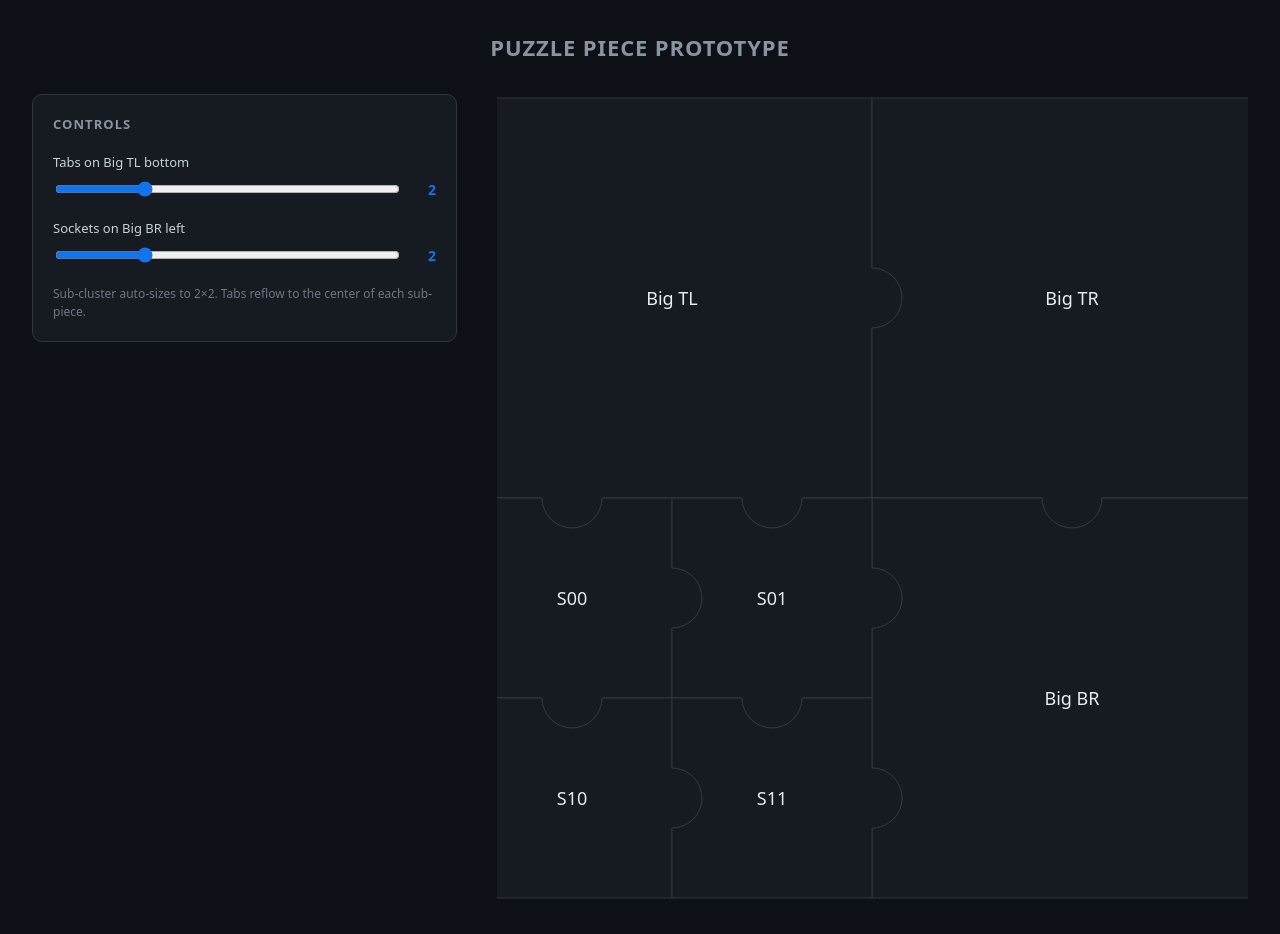
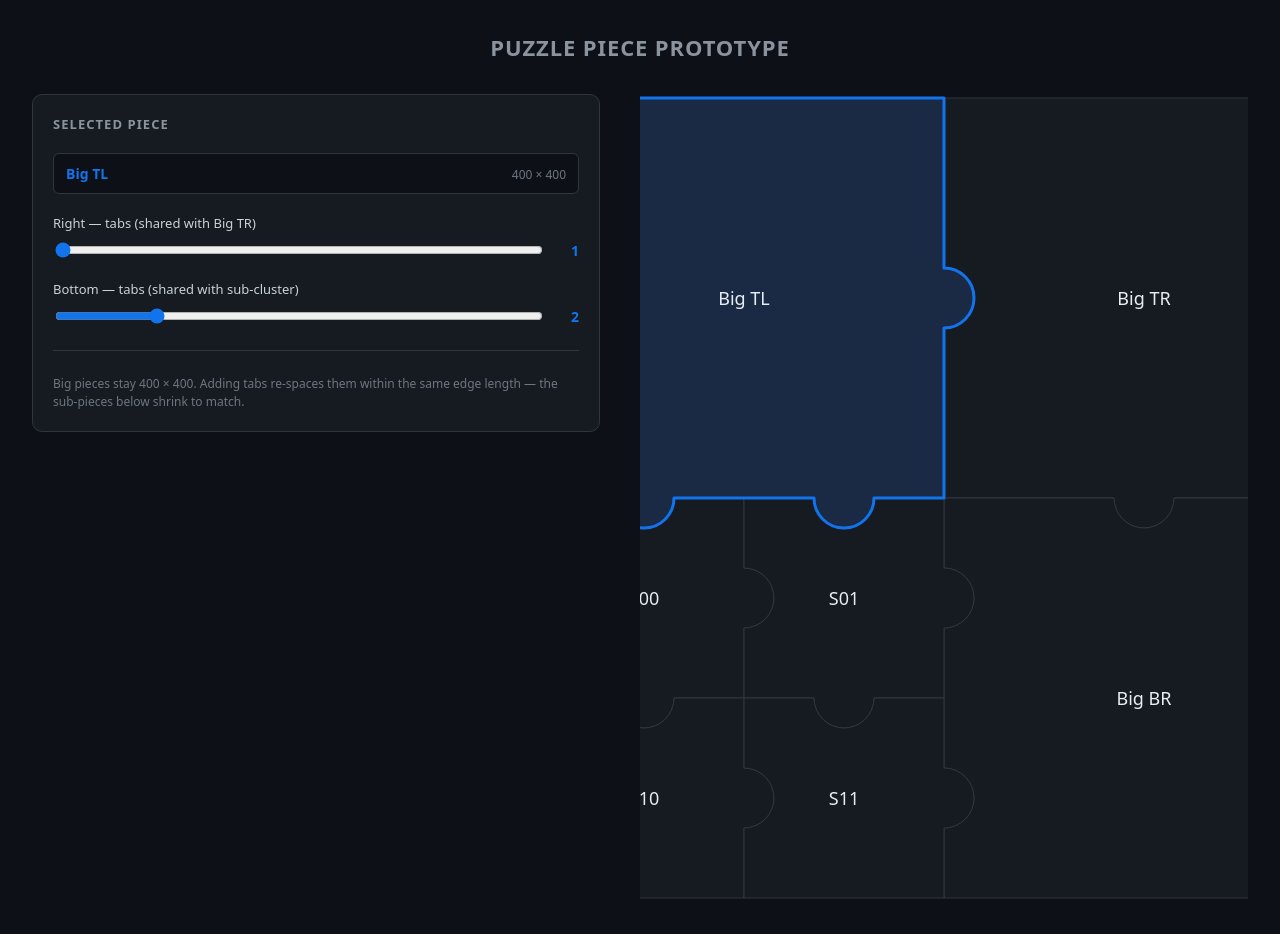
Before and after one commit to burakTanBilgi/reactpuzzlepiece, a React (Vite) app: page / in a window 1280 px wide. Built offline with nearby package versions, Linux system fonts and the light colour scheme.

Commit message:
U number of tabs could be increased and decreased (1-5) but not on all of them

```diff
--- a/src/App.css
+++ b/src/App.css
@@ -84,6 +84,35 @@
   line-height: 1.5;
 }
 
+.controls__selected {
+  display: flex;
+  align-items: baseline;
+  justify-content: space-between;
+  gap: 12px;
+  padding: 10px 12px;
+  background: #0d1117;
+  border: 1px solid var(--stroke-idle);
+  border-radius: 6px;
+}
+
+.controls__selected-label {
+  font-size: 14px;
+  font-weight: 600;
+  color: var(--stroke-hover);
+}
+
+.controls__selected-meta {
+  font-size: 12px;
+  color: #6e7681;
+  font-variant-numeric: tabular-nums;
+}
+
+.controls__divider {
+  border: 0;
+  border-top: 1px solid var(--stroke-idle);
+  margin: 4px 0;
+}
+
 .board-wrap {
   display: flex;
   align-items: flex-start;
--- a/src/App.jsx
+++ b/src/App.jsx
@@ -2,49 +2,50 @@ import { useMemo, useState } from 'react';
 import PuzzleBoard from './PuzzleBoard.jsx';
 import './App.css';
 
-const SMALL_W = 200;
-const SMALL_H = 200;
 const BIG_W = 400;
 const BIG_H = 400;
+const KNOB_D = 60;
 
-function buildPieces(cols, rows) {
-  const clusterW = cols * SMALL_W;
-  const clusterH = rows * SMALL_H;
+const maxKnobs = (edgeLength) => Math.max(1, Math.floor(edgeLength / KNOB_D));
+
+function buildPieces({ cols, rows, hTabs, vTabs }) {
+  const subW = BIG_W / cols;
+  const subH = BIG_H / rows;
 
   const pieces = [
     {
       id: 'big-tl',
       x: 0,
       y: 0,
-      w: clusterW,
+      w: BIG_W,
       h: BIG_H,
       label: 'Big TL',
       sides: {
-        right: 'tab',
+        right: { count: hTabs, type: 'tab' },
         bottom: { count: cols, type: 'tab' },
       },
     },
     {
       id: 'big-tr',
-      x: clusterW,
+      x: BIG_W,
       y: 0,
       w: BIG_W,
       h: BIG_H,
       label: 'Big TR',
       sides: {
-        left: 'socket',
-        bottom: 'tab',
+        left: { count: hTabs, type: 'socket' },
+        bottom: { count: vTabs, type: 'tab' },
       },
     },
     {
       id: 'big-br',
-      x: clusterW,
+      x: BIG_W,
       y: BIG_H,
       w: BIG_W,
-      h: clusterH,
+      h: BIG_H,
       label: 'Big BR',
       sides: {
-        top: 'socket',
+        top: { count: vTabs, type: 'socket' },
         left: { count: rows, type: 'socket' },
       },
     },
@@ -52,19 +53,16 @@ function buildPieces(cols, rows) {
 
   for (let row = 0; row < rows; row++) {
     for (let col = 0; col < cols; col++) {
-      const sides = {
-        top: 'socket',
-        right: 'tab',
-      };
+      const sides = { top: 'socket', right: 'tab' };
       if (row < rows - 1) sides.bottom = 'tab';
       if (col > 0) sides.left = 'socket';
 
       pieces.push({
         id: `s-${row}-${col}`,
-        x: col * SMALL_W,
-        y: BIG_H + row * SMALL_H,
-        w: SMALL_W,
-        h: SMALL_H,
+        x: col * subW,
+        y: BIG_H + row * subH,
+        w: subW,
+        h: subH,
         label: `S${row}${col}`,
         sides,
       });
@@ -74,11 +72,88 @@ function buildPieces(cols, rows) {
   return pieces;
 }
 
+function getSideControls(selectedId, edges, setters) {
+  const { cols, rows, hTabs, vTabs } = edges;
+  const { setCols, setRows, setHTabs, setVTabs } = setters;
+
+  if (selectedId === 'big-tl') {
+    return [
+      {
+        key: 'right',
+        label: 'Right — tabs (shared with Big TR)',
+        value: hTabs,
+        max: maxKnobs(BIG_H),
+        onChange: setHTabs,
+      },
+      {
+        key: 'bottom',
+        label: 'Bottom — tabs (shared with sub-cluster)',
+        value: cols,
+        max: maxKnobs(BIG_W),
+        onChange: setCols,
+      },
+    ];
+  }
+  if (selectedId === 'big-tr') {
+    return [
+      {
+        key: 'left',
+        label: 'Left — sockets (shared with Big TL)',
+        value: hTabs,
+        max: maxKnobs(BIG_H),
+        onChange: setHTabs,
+      },
+      {
+        key: 'bottom',
+        label: 'Bottom — tabs (shared with Big BR)',
+        value: vTabs,
+        max: maxKnobs(BIG_W),
+        onChange: setVTabs,
+      },
+    ];
+  }
+  if (selectedId === 'big-br') {
+    return [
+      {
+        key: 'top',
+        label: 'Top — sockets (shared with Big TR)',
+        value: vTabs,
+        max: maxKnobs(BIG_W),
+        onChange: setVTabs,
+      },
+      {
+        key: 'left',
+        label: 'Left — sockets (shared with sub-cluster)',
+        value: rows,
+        max: maxKnobs(BIG_H),
+        onChange: setRows,
+      },
+    ];
+  }
+  return [];
+}
+
 export default function App() {
   const [cols, setCols] = useState(2);
   const [rows, setRows] = useState(2);
+  const [hTabs, setHTabs] = useState(1);
+  const [vTabs, setVTabs] = useState(1);
+  const [selectedId, setSelectedId] = useState('big-tl');
 
-  const pieces = useMemo(() => buildPieces(cols, rows), [cols, rows]);
+  const pieces = useMemo(
+    () => buildPieces({ cols, rows, hTabs, vTabs }),
+    [cols, rows, hTabs, vTabs]
+  );
+
+  const selected = pieces.find((p) => p.id === selectedId);
+
+  const sideControls = getSideControls(
+    selectedId,
+    { cols, rows, hTabs, vTabs },
+    { setCols, setRows, setHTabs, setVTabs }
+  );
+
+  const isSubSelected = selectedId?.startsWith('s-');
 
   return (
     <main className="stage">
@@ -86,43 +161,51 @@ export default function App() {
 
       <div className="stage__layout">
         <aside className="controls">
-          <h2 className="controls__title">Controls</h2>
+          <h2 className="controls__title">Selected Piece</h2>
 
-          <label className="controls__field">
-            <span className="controls__label">Tabs on Big TL bottom</span>
+          {selected ? (
+            <div className="controls__selected">
+              <span className="controls__selected-label">{selected.label}</span>
+              <span className="controls__selected-meta">
+                {Math.round(selected.w)} × {Math.round(selected.h)}
+              </span>
+            </div>
+          ) : (
+            <p className="controls__hint">Click a piece to select it.</p>
+          )}
+
+          {sideControls.map((ctrl) => (
+            <label key={ctrl.key} className="controls__field">
+              <span className="controls__label">{ctrl.label}</span>
               <div className="controls__row">
                 <input
                   type="range"
                   min={1}
-                max={5}
-                value={cols}
-                onChange={(e) => setCols(Number(e.target.value))}
+                  max={ctrl.max}
+                  value={ctrl.value}
+                  onChange={(e) => ctrl.onChange(Number(e.target.value))}
                 />
-              <output className="controls__value">{cols}</output>
+                <output className="controls__value">{ctrl.value}</output>
               </div>
             </label>
+          ))}
 
-          <label className="controls__field">
-            <span className="controls__label">Sockets on Big BR left</span>
-            <div className="controls__row">
-              <input
-                type="range"
-                min={1}
-                max={5}
-                value={rows}
-                onChange={(e) => setRows(Number(e.target.value))}
-              />
-              <output className="controls__value">{rows}</output>
-            </div>
-          </label>
+          {isSubSelected && (
+            <p className="controls__hint">
+              Sub-pieces are shaped by the big pieces' tab counts. Select a big piece to adjust its
+              sides.
+            </p>
+          )}
 
+          <hr className="controls__divider" />
           <p className="controls__hint">
-            Sub-cluster auto-sizes to {cols}×{rows}. Tabs reflow to the center of each sub-piece.
+            Big pieces stay {BIG_W} × {BIG_H}. Adding tabs re-spaces them within the same edge length
+            — the sub-pieces below shrink to match.
           </p>
         </aside>
 
         <div className="board-wrap">
-          <PuzzleBoard pieces={pieces} />
+          <PuzzleBoard pieces={pieces} selectedId={selectedId} onSelect={setSelectedId} />
         </div>
       </div>
     </main>
--- a/src/PuzzleBoard.css
+++ b/src/PuzzleBoard.css
@@ -1,6 +1,10 @@
 .puzzle-board {
   display: block;
   overflow: visible;
+}
+
+.piece {
+  cursor: pointer;
 }
 
 .piece__path {
@@ -8,12 +12,22 @@
   stroke: var(--stroke-idle);
   stroke-width: 1;
   stroke-linejoin: round;
-  transition: stroke 150ms ease, stroke-width 150ms ease;
+  transition: stroke 150ms ease, stroke-width 150ms ease, fill 150ms ease;
 }
 
 .piece--hover .piece__path {
   stroke: var(--stroke-hover);
   stroke-width: 3;
+}
+
+.piece--selected .piece__path {
+  stroke: var(--stroke-hover);
+  stroke-width: 3;
+  fill: #1b2a44;
+}
+
+.piece--selected.piece--hover .piece__path {
+  stroke-width: 4;
 }
 
 .piece__label {
--- a/src/PuzzleBoard.jsx
+++ b/src/PuzzleBoard.jsx
@@ -4,7 +4,7 @@ import './PuzzleBoard.css';
 
 const STROKE_PAD = 4;
 
-export default function PuzzleBoard({ pieces }) {
+export default function PuzzleBoard({ pieces, selectedId, onSelect }) {
   const [hoveredId, setHoveredId] = useState(null);
 
   const enriched = useMemo(
@@ -30,12 +30,17 @@ export default function PuzzleBoard({ pieces }) {
   const vbH = bbox.maxY - bbox.minY + STROKE_PAD * 2;
 
   const ordered = useMemo(() => {
-    if (hoveredId == null) return enriched;
-    const out = enriched.filter((p) => p.id !== hoveredId);
-    const top = enriched.find((p) => p.id === hoveredId);
-    if (top) out.push(top);
+    if (hoveredId == null && selectedId == null) return enriched;
+    const promoteIds = [];
+    if (selectedId != null) promoteIds.push(selectedId);
+    if (hoveredId != null && hoveredId !== selectedId) promoteIds.push(hoveredId);
+    const out = enriched.filter((p) => !promoteIds.includes(p.id));
+    for (const id of promoteIds) {
+      const top = enriched.find((p) => p.id === id);
+      if (top) out.push(top);
+    }
     return out;
-  }, [enriched, hoveredId]);
+  }, [enriched, hoveredId, selectedId]);
 
   const handleHoverStart = (id) => setHoveredId(id);
   const handleHoverEnd = (id) =>
@@ -55,8 +60,10 @@ export default function PuzzleBoard({ pieces }) {
           piece={p}
           path={p.path}
           isHovered={hoveredId === p.id}
+          isSelected={selectedId === p.id}
           onHoverStart={handleHoverStart}
           onHoverEnd={handleHoverEnd}
+          onSelect={onSelect}
         />
       ))}
     </svg>
--- a/src/PuzzlePiece.jsx
+++ b/src/PuzzlePiece.jsx
@@ -86,13 +86,22 @@ export function computePieceBbox(piece) {
   };
 }
 
-export default function PuzzlePiece({ piece, path, isHovered, onHoverStart, onHoverEnd }) {
+export default function PuzzlePiece({
+  piece,
+  path,
+  isHovered,
+  isSelected,
+  onHoverStart,
+  onHoverEnd,
+  onSelect,
+}) {
   const { id, x, y, w, h, label } = piece;
   return (
     <g
-      className={`piece ${isHovered ? 'piece--hover' : ''}`}
+      className={`piece ${isHovered ? 'piece--hover' : ''} ${isSelected ? 'piece--selected' : ''}`}
       onMouseEnter={() => onHoverStart(id)}
       onMouseLeave={() => onHoverEnd(id)}
+      onClick={() => onSelect?.(id)}
     >
       <path d={path} className="piece__path" />
       {label && (
```
Lines whose indentation alone changed are shown as unchanged.
